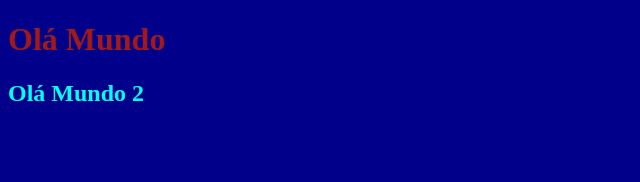
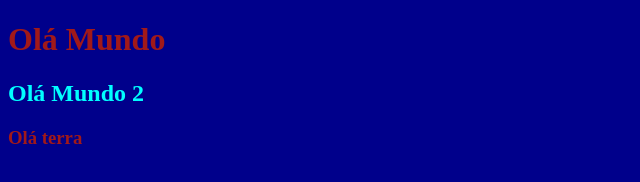
Before and after one commit to guilhermeoliveiraSP/JM-VIAGENS, a plain HTML site: page index.html in a window 1280 px wide. Shown: the full height of the page, 0-640 px from the left. Drawn offline with Linux system fonts and the light colour scheme.

Commit message:
Add terra

```diff
--- a/index.html
+++ b/index.html
@@ -15,7 +15,7 @@
 <body>
     <h1>Olá Mundo</h1>
     <h2 style="color: aqua;">Olá Mundo 2</h2>
-
+    <h3>Olá terra</h3>
 
 </body>
 </html>
```
